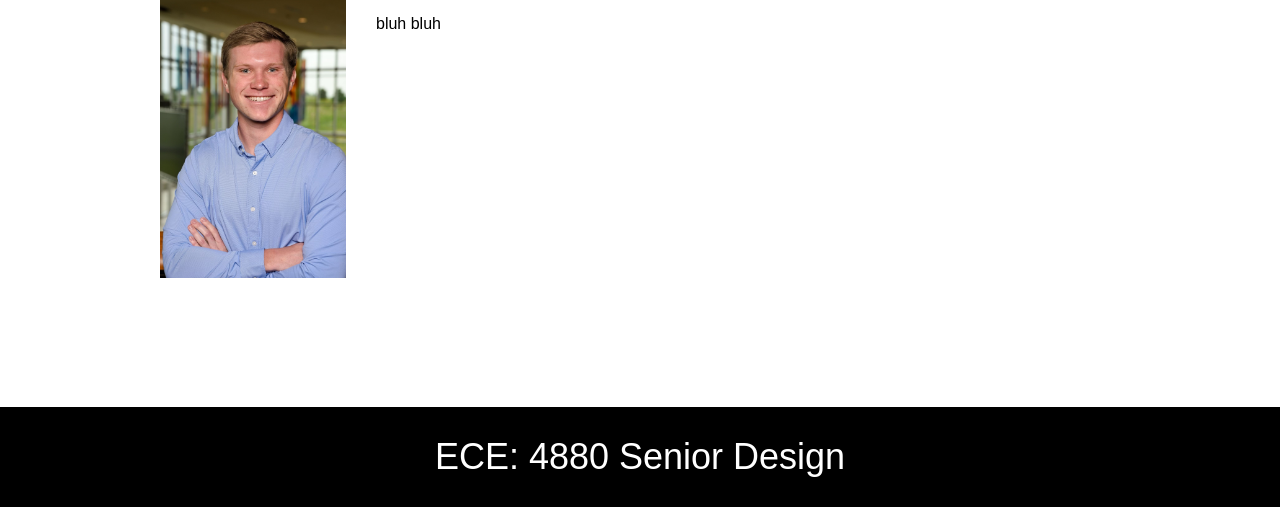
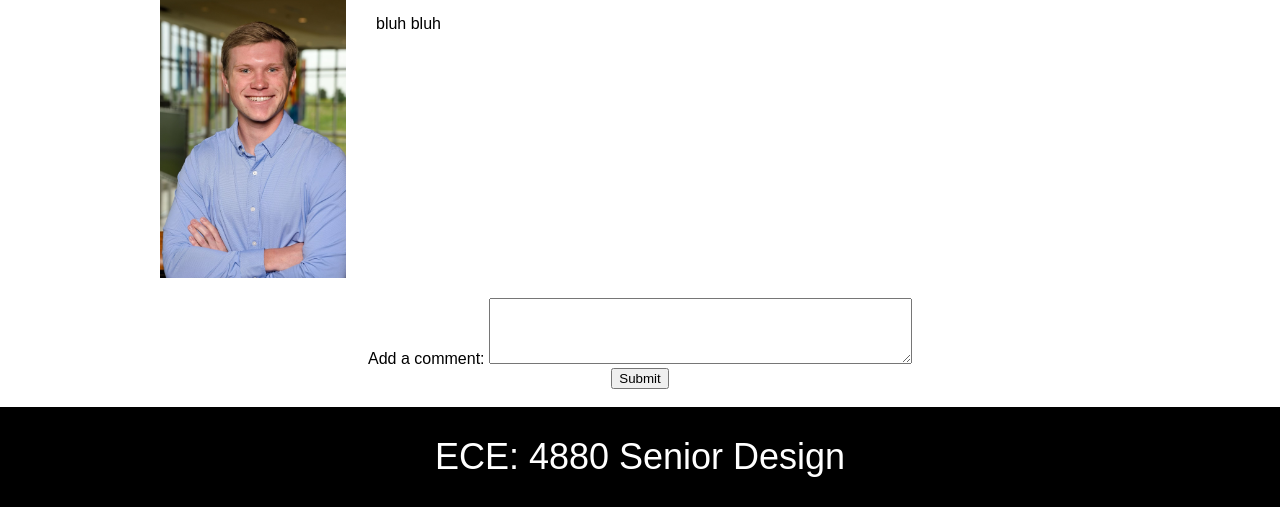
Before and after one commit to lizzy-lohmann/Lab3, a Flask app: page /justin_schumacher in a window 1280 px wide. Shown: the part 293-800 px from the top of the page. Run offline with Flask 3, Linux system fonts and the light colour scheme.

Commit message:
added comment section

```diff
--- a/templates/JustinSchumacher.html
+++ b/templates/JustinSchumacher.html
@@ -11,7 +11,7 @@
         }
         .content {
             display: flex;
-            justify-content: center; /* This will center the content area on the page */
+            justify-content: center;
             padding: 20px;
         }
         .left-column {
@@ -52,7 +52,20 @@
         <p>bluh bluh </p>
     </div>
 </div>
-    </div>
+<form action="{{ url_for('add_comment', page='justin_schumacher') }}" method="post">
+        <label for="comment">Add a comment:</label>
+        <textarea name="comment" id="comment" rows="4" cols="50"></textarea>
+        <br>
+        <input type="submit" value="Submit">
+    </form>
+
+    <!-- Display Comments -->
+    <h2>Comments:</h2>
+    <ul>
+        {% for comment in comments %}
+            <li>{{ comment }}</li>
+        {% endfor %}
+    </ul>
 <div class="footer">
     ECE: 4880 Senior Design
 </div>
```
Also changed, not shown: templates/BrennaGogel.html (+12 -0 lines), templates/ChaseDittmer.html (+14 -1 lines), templates/LizzyLohmann.html (+14 -1 lines).
